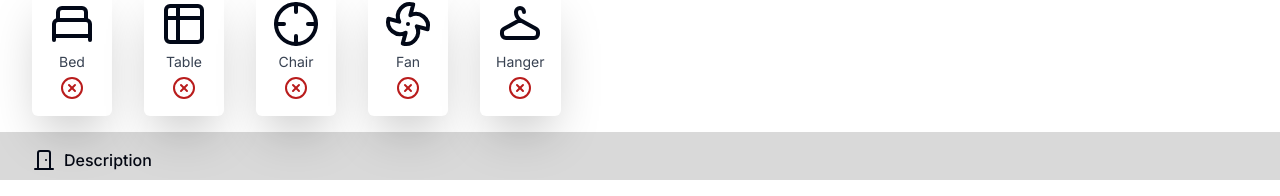
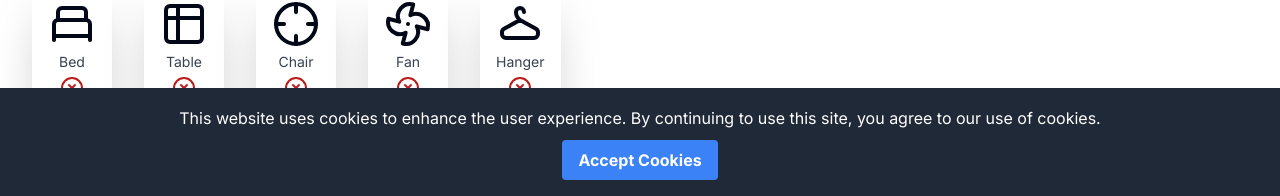
Before and after one commit to santosh-marar/findmyspace-frontend, a Next.js app: page / in a window 1280 px wide. Shown: the part 604-800 px from the top of the page. Built offline with nearby package versions, Linux system fonts and the light colour scheme; no server answers.

Commit message:
feat(app): add loading

```diff
--- a/app/layout.tsx
+++ b/app/layout.tsx
@@ -3,7 +3,7 @@ import type { Metadata } from 'next';
 import { Inter } from 'next/font/google';
 import { Providers } from '@/redux/provider';
 import { Toaster } from 'react-hot-toast';
-// import CookieConsentComponent from '@/components/custom/CookieConsentComponent';
+import CookieConsent from '@/components/custom/CookieConsentComponent';
 
 const inter = Inter({ subsets: ['latin'] });
 
@@ -22,7 +22,7 @@ export default function RootLayout({
       <body className={inter.className}>
         <Toaster position="top-right" />
         <Providers>{children}</Providers>
-        {/* <CookieConsentComponent /> */}
+        <CookieConsent />
       </body>
     </html>
   );
--- a/app/page.tsx
+++ b/app/page.tsx
@@ -212,6 +212,11 @@ export default function Home() {
         <p>Total rooms: {totalRooms}</p>
       </div>
 
+      {isLoading ? (
+        <div className="container">
+          <p>loading...</p>
+        </div>
+      ) : (
         <div className="container flex flex-col gap-4 md:gap-8 items-center justify-center pb-8 md:pb-8">
           {rooms?.map((room: any) => {
             const {
@@ -256,6 +261,7 @@ export default function Home() {
             </span>
           </div>
         </div>
+      )}
     </main>
   );
 }
--- a/commitlint.config.js
+++ b/commitlint.config.js
@@ -13,7 +13,7 @@
 // security: 'Changes related to security',
 // changeset: 'Changes related to versioning and changeset integration'
 // eslint-disable-next-line import/no-anonymous-default-export
-export default {
+module.exports = {
   extends: ['@commitlint/config-conventional'],
   rules: {
     'body-leading-blank': [1, 'always'],
@@ -51,5 +51,6 @@ export default {
         'changeset',
       ],
     ],
+    'scope-empty': [2, 'never'],
   },
 };
--- a/components/custom/CookieConsentComponent.tsx
+++ b/components/custom/CookieConsentComponent.tsx
@@ -1,19 +1,46 @@
-// import React from 'react';
-// import CookieConsent from 'react-cookie-consent';
+'use client';
+import React, { useState, useEffect } from 'react';
+import Cookies from 'js-cookie';
 
-// const CookieConsentComponent: React.FC = () => {
-//   return (
-//     <CookieConsent
-//       location="top"
-//       buttonText="Accept"
-//       cookieName="spToken"
-//       style={{ background: '#2B373B' }}
-//       buttonStyle={{ color: '#4e503b', fontSize: '13px' }}
-//       expires={58} // Set the expiration time in days
-//     >
-//       This website uses cookies to enhance your experience.
-//     </CookieConsent>
-//   );
-// };
+const CookieConsent = () => {
+  const [consentGiven, setConsentGiven] = useState(false);
 
-// export default CookieConsentComponent;
+  useEffect(() => {
+    const serverCookie = Cookies.get('spToken');
+    const userConsentCookie = Cookies.get('spaceProviderToken');
+
+    if (
+      userConsentCookie === 'true' ||
+      serverCookie === 'server-sent-cookie-value'
+    ) {
+      setConsentGiven(true);
+    }
+  }, []);
+
+  const handleConsent = () => {
+    localStorage.setItem('cookieConsent', 'true');
+    Cookies.set('spaceProviderToken', 'true', { expires: 58 });
+
+    // Optionally, replace the server-sent cookie with your consent cookie
+    Cookies.set('spToken', 'true', { expires: 58 });
+
+    setConsentGiven(true);
+  };
+
+  return !consentGiven ? (
+    <div className="fixed bottom-0 left-0 right-0 bg-gray-800 text-white p-4 text-center">
+      <p>
+        This website uses cookies to enhance the user experience. By continuing
+        to use this site, you agree to our use of cookies.
+      </p>
+      <button
+        onClick={handleConsent}
+        className="bg-blue-500 hover:bg-blue-700 text-white font-bold py-2 px-4 rounded mt-2"
+      >
+        Accept Cookies
+      </button>
+    </div>
+  ) : null;
+};
+
+export default CookieConsent;
--- a/package.json
+++ b/package.json
@@ -29,6 +29,7 @@
     "clsx": "^2.0.0",
     "cookies-next": "4.1.0",
     "date-fns": "2.30.0",
+    "js-cookie": "3.0.5",
     "lucide-react": "^0.279.0",
     "next": "latest",
     "react": "latest",
@@ -43,8 +44,8 @@
     "zod": "3.22.4"
   },
   "devDependencies": {
-    "@commitlint/cli": "^17.7.2",
-    "@commitlint/config-conventional": "^17.7.0",
+    "@commitlint/cli": "18.4.3",
+    "@commitlint/config-conventional": "18.4.3",
     "@types/js-cookie": "3.0.6",
     "@types/node": "latest",
     "@types/react": "latest",
```
Also changed, not shown: .eslintrc.json, 1 other file (tests, documents, lock files or other folders). Lines whose indentation alone changed are shown as unchanged.
